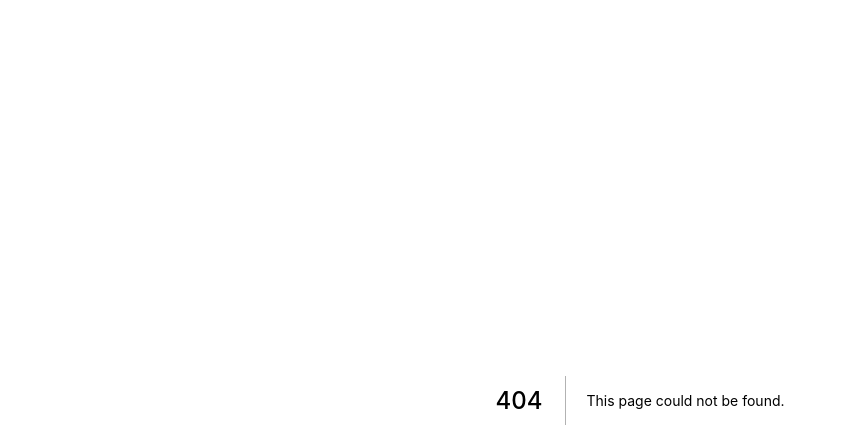
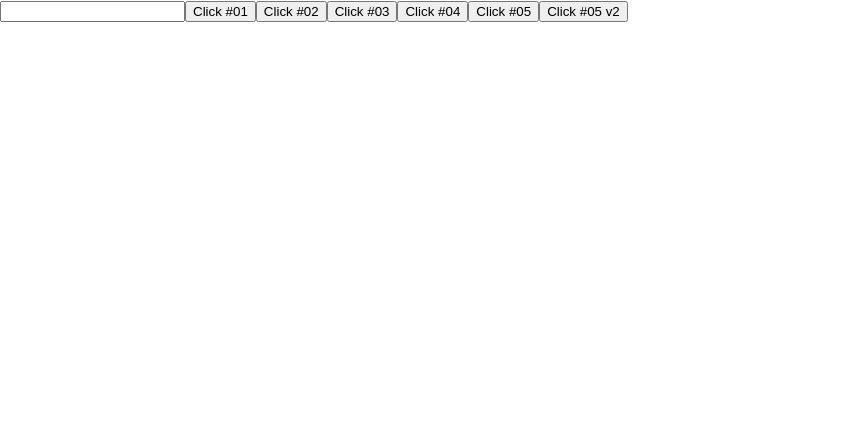
Before and after one commit to GeanGoncalves/ReactJS, a Next.js app in the folder curso-nextjs/exercicios/: page /basicos/botao in a window 1280 px wide. Before the commit this address had no page. Shown: the top 448 px of the page, without its empty margins (0-847 px from the left). Built offline with nearby package versions, Linux system fonts and the light colour scheme.

Commit message:
Revisão React Aula:33

```diff
--- /dev/null
+++ b/curso-nextjs/exercicios/pages/basicos/botao.jsx
@@ -0,0 +1,33 @@
+function acao1(){
+    console.log("acao1")
+}
+
+export default function botao(){
+    function acao2(){
+        console.log("acao2")
+    }
+
+    function acao5(e){
+    console.log(e)
+    }
+
+    return(
+        <div>
+            <input type="text" onChange={e => console.log(e.target.value)} />
+            <button onClick ={acao1}>Click #01</button>
+            <button onClick ={acao2}>Click #02</button>
+            <button onClick ={function () {
+                console.log("acao3")
+            }}>Click #03</button>
+            <button onClick={() => console.log("acao4")}>
+                Click #04
+            </button>
+            <button onClick={acao5}>
+                Click #05
+            </button>
+            <button onClick={e => acao5(e.altKey)}>
+                Click #05 v2
+            </button>
+        </div>
+    )
+}
```
